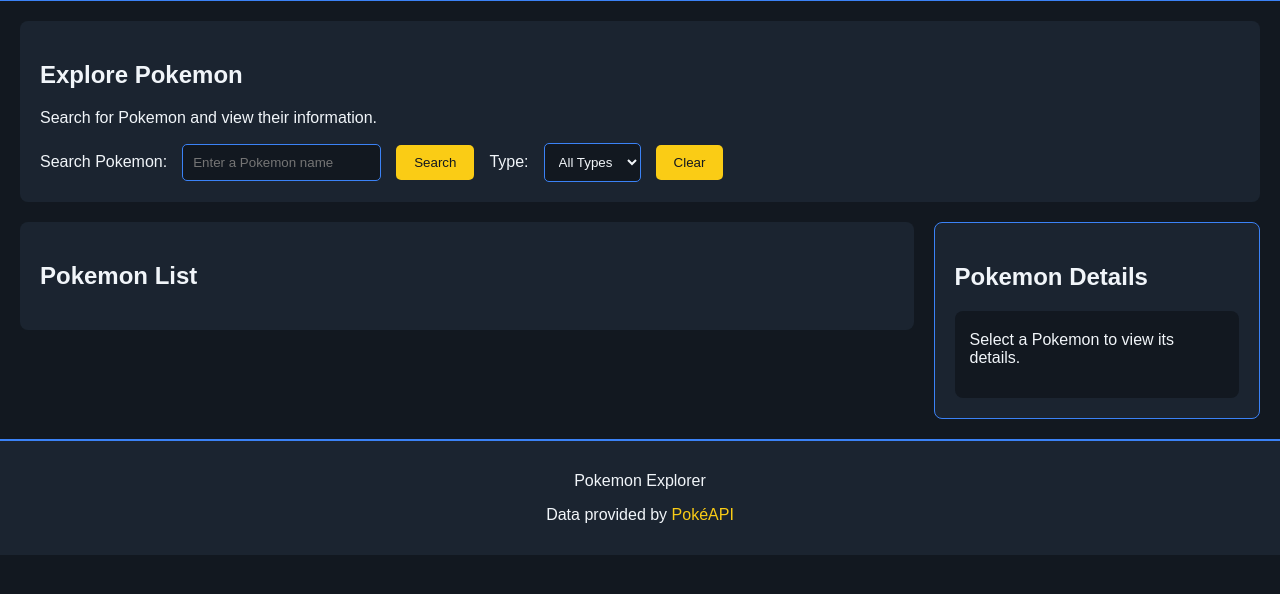
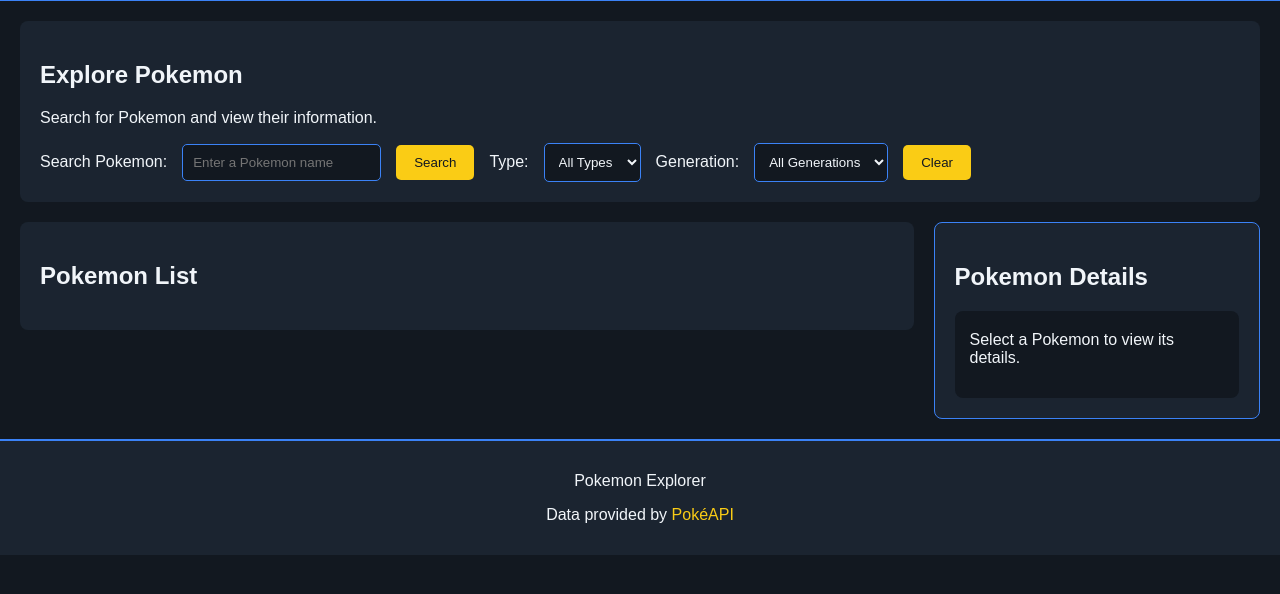
Before and after one commit to JBlunt000/CS2100-Capstone, a plain HTML site: page index.html in a window 1280 px wide. Shown: the part 78-672 px from the top of the page. Drawn offline with Linux system fonts and the light colour scheme; no server answers.

Commit message:
Added a pokemon generation filter to search bar. No actual functionality yet

```diff
--- a/index.html
+++ b/index.html
@@ -39,6 +39,20 @@
                     <option value="electric">Electric</option>
                 </select>
 
+                <label for="generation-filter">Generation:</label>
+                <select id="generation-filter" name="generation-filter">
+                    <option value="all">All Generations</option>
+                    <option value="1">Generation 1</option>
+                    <option value="2">Generation 2</option>
+                    <option value="3">Generation 3</option>
+                    <option value="4">Generation 4</option>
+                    <option value="5">Generation 5</option>
+                    <option value="6">Generation 6</option>
+                    <option value="7">Generation 7</option>
+                    <option value="8">Generation 8</option>
+                    <option value="9">Generation 9</option>
+                </select>
+
                 <button type="reset">Clear</button>
             </form>
         </section>
--- a/styles.css
+++ b/styles.css
@@ -50,7 +50,7 @@ main {
     flex-wrap: wrap;
 }
 
-#pokemon-search, #type-filter {
+#pokemon-search, #type-filter, #generation-filter {
     padding: 10px;
     background-color: #121820;
     color: #f1f5f9;
```
